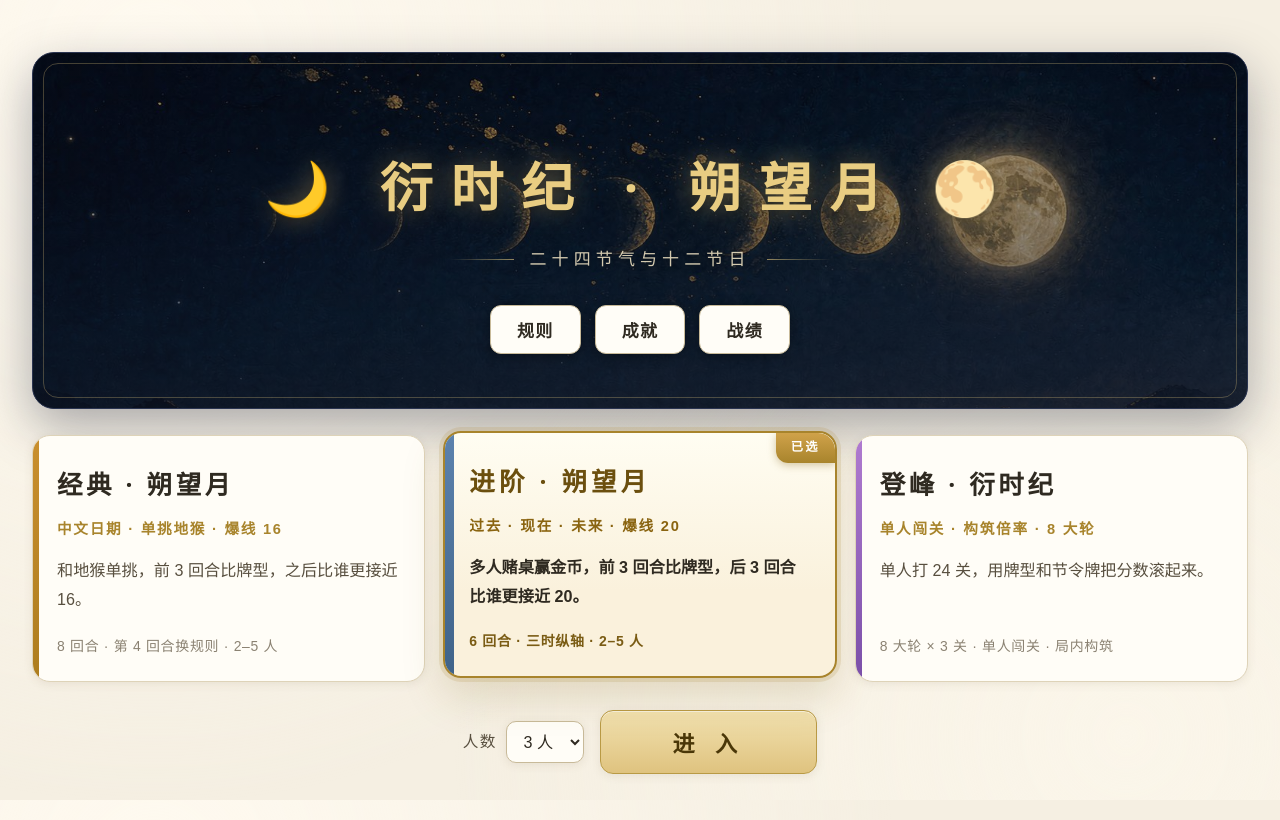
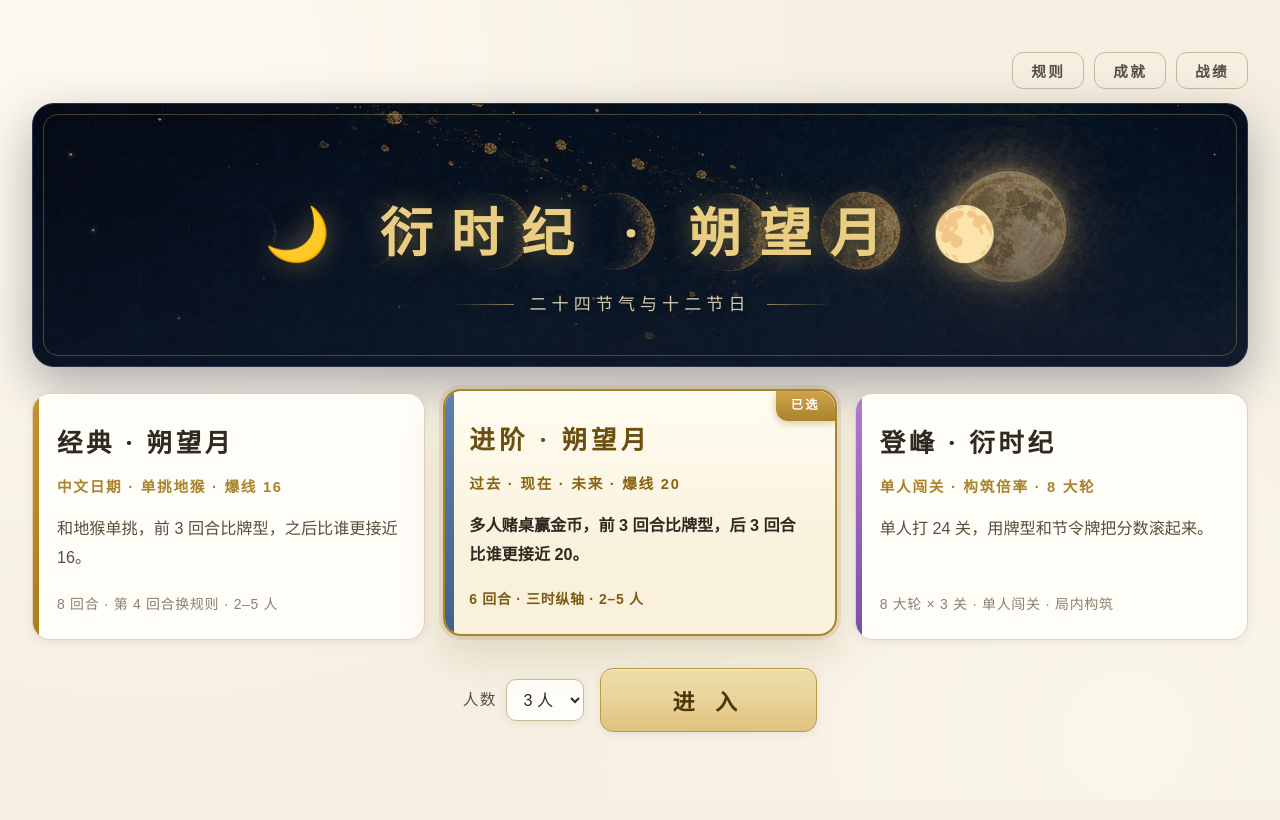
Before and after one commit to Heroybc/Evolsol, a plain HTML site: page index.html in a window 1280 px wide. Drawn offline with Linux system fonts and the light colour scheme.

Commit message:
style: 规则/成就/战绩移到顶部浅色工具条，不再压在主视觉横幅上

```diff
--- a/index.html
+++ b/index.html
@@ -10,14 +10,14 @@
 <div id="app">
 
   <section id="menu">
+    <div class="menu-top">
+      <button id="menuRulesBtn" class="btn">规则</button>
+      <button id="menuAchBtn" class="btn">成就</button>
+      <button id="menuReportBtn" class="btn">战绩</button>
+    </div>
     <header class="menu-head">
       <h1>🌙 衍时纪 · 朔望月 🌕</h1>
       <p class="tag">二十四节气与十二节日</p>
-      <div class="menu-tools">
-        <button id="menuRulesBtn" class="btn">规则</button>
-        <button id="menuAchBtn" class="btn">成就</button>
-        <button id="menuReportBtn" class="btn">战绩</button>
-      </div>
     </header>
     <div id="menuGrid"></div>
     <div class="menu-enter">
--- a/styles.css
+++ b/styles.css
@@ -104,7 +104,7 @@ h1,h2,h3,.modename,.card .c-head{
 .menu-head{
   position:relative;text-align:center;overflow:hidden;
   border-radius:22px;border:1.5px solid #2a3450;
-  padding:88px 28px 54px;
+  padding:82px 28px 46px;
   background:
     linear-gradient(180deg,rgba(13,18,32,.26) 0%,rgba(13,18,32,.46) 58%,rgba(13,18,32,.76) 100%),
     url("assets/menu-hero.jpg") center 38%/cover no-repeat,
@@ -129,7 +129,13 @@ h1,h2,h3,.modename,.card .c-head{
   background:linear-gradient(90deg,transparent,rgba(233,205,130,.6));
 }
 .menu-head .tag::after{background:linear-gradient(90deg,rgba(233,205,130,.6),transparent)}
-.menu-tools{position:relative;margin-top:30px;display:flex;gap:14px;justify-content:center;align-items:center;flex-wrap:wrap}
+/* 顶部工具条：规则 / 成就 / 战绩 */
+.menu-top{display:flex;justify-content:flex-end;align-items:center;gap:10px;margin-bottom:-12px}
+.menu-top .btn{
+  font-size:.86rem;padding:7px 18px;letter-spacing:.16em;
+  background:transparent;border-color:var(--line2);color:var(--ink2);box-shadow:none;
+}
+.menu-top .btn:hover{border-color:var(--gold);color:var(--ink);background:var(--paper2)}
 .menu-head .pc{color:rgba(240,228,196,.9);font-size:.95rem;display:flex;align-items:center;gap:8px;text-shadow:0 1px 4px rgba(0,0,0,.5)}
 .menu-head .pc select{
   background:rgba(255,253,247,.94);color:var(--ink);border:1.5px solid rgba(233,205,130,.55);
```
